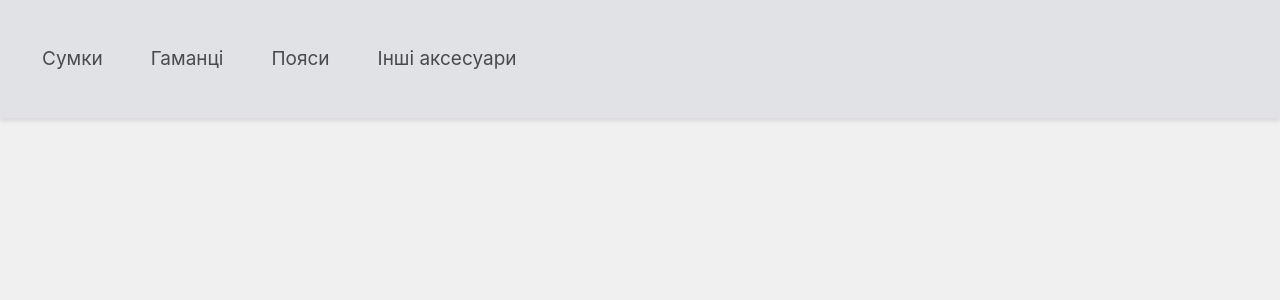
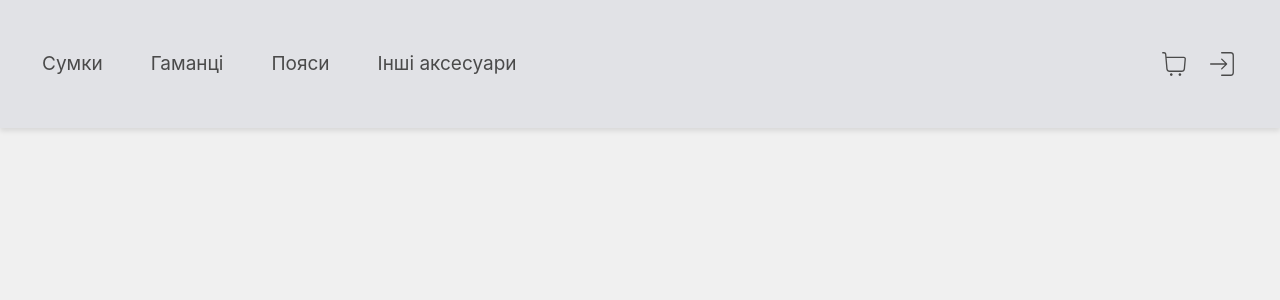
Before and after one commit to KaterynaKocheharova/Handmade-Products-Store, a React (Vite) app: page / in a window 1280 px wide. Shown: the top 300 px of the page. Built offline with nearby package versions, Linux system fonts and the light colour scheme.

Commit message:
add navlinks component

```diff
--- a/package.json
+++ b/package.json
@@ -20,6 +20,7 @@
     "modern-normalize": "^2.0.0",
     "react": "^18.3.1",
     "react-dom": "^18.3.1",
+    "react-icons": "^5.2.1",
     "react-router-dom": "^6.25.0"
   },
   "devDependencies": {
--- a/src/components/NavBar/NavBar.jsx
+++ b/src/components/NavBar/NavBar.jsx
@@ -1,14 +1,32 @@
 import Container from "components/common/Container/Container";
 import NavList from "./NavList";
 import NavBarMenu from "./Menu";
-import css from "./NavBar.module.css"
+import { CiShoppingCart } from "react-icons/ci";
+import { CiLogin } from "react-icons/ci";
+import Stack from "@mui/material/Stack";
+// import { CiLogout } from "react-icons/ci";
+
+import css from "./NavBar.module.css";
 
 const NavBar = () => {
   return (
     <header className={css.header}>
       <Container>
-        <NavList />
-        <NavBarMenu />
+        <Stack
+          direction="row"
+          justifyContent="space-between"
+          alignItems="center"
+          spacing={2}
+        >
+          <NavList />
+          <NavBarMenu />
+          <div className={css["user-menu"]}>
+            <CiShoppingCart className={css.icon} />
+            <CiLogin className={css.icon} />
+          </div>
+        </Stack>
+
+        {/* <CiLogout /> */}
       </Container>
     </header>
   );
--- a/src/components/NavBar/NavBar.module.css
+++ b/src/components/NavBar/NavBar.module.css
@@ -17,7 +17,6 @@
 }
 
 .nav-item {
-  position: relative;
   font-size: 19px;
   cursor: pointer;
   transition: transform 250ms linear;
@@ -38,3 +37,15 @@
     display: none;
   }
 }
+
+.icon {
+  color: var(--main-font-color);
+  width: 2rem;
+  height: 2rem;
+  cursor: pointer;
+}
+
+.user-menu {
+  display: flex;
+  gap: 1rem;
+}
--- /dev/null
+++ b/src/components/common/CustomNavLink/CustomNavLinkHelper.js
@@ -0,0 +1,6 @@
+import clsx from "clsx";
+import css from "./CustomNavLink.module.css";
+
+export const buildActiveClass = ({ isActive }) => {
+    return clsx(css["nav-link"], isActive && css["active-link"]);
+  };
```
Also changed, not shown: src/components/AuthNav/AuthNav.jsx (added, +13 -0 lines), src/components/common/CustomNavLink/CustomNavLink.jsx (added, +12 -0 lines), src/components/common/CustomNavLink/CustomNavLink.module.css (added, +8 -0 lines), src/components/AuthNav/AuthNav.module.css (added), src/components/UserMenu/UserMenu.jsx (added), src/components/UserMenu/UserMenu.module.css (added), 1 other file (tests, documents, lock files or other folders).
